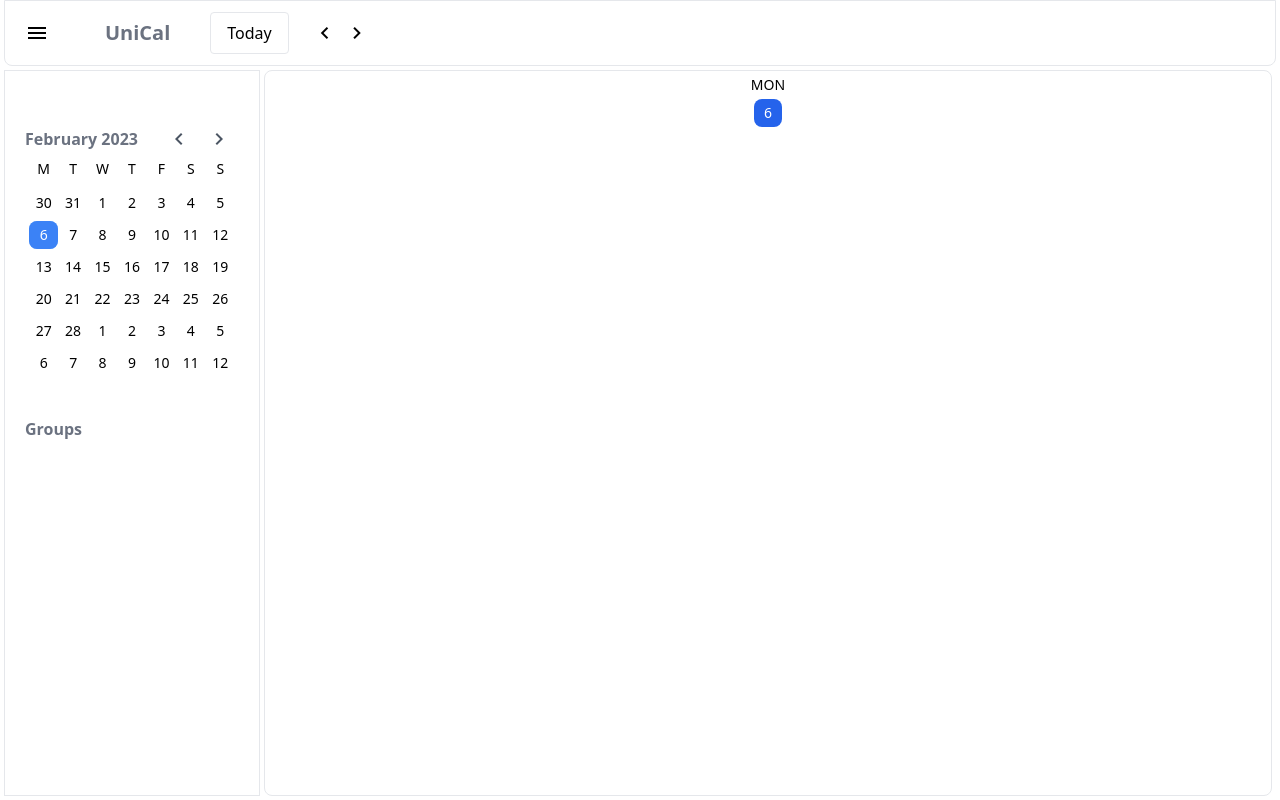
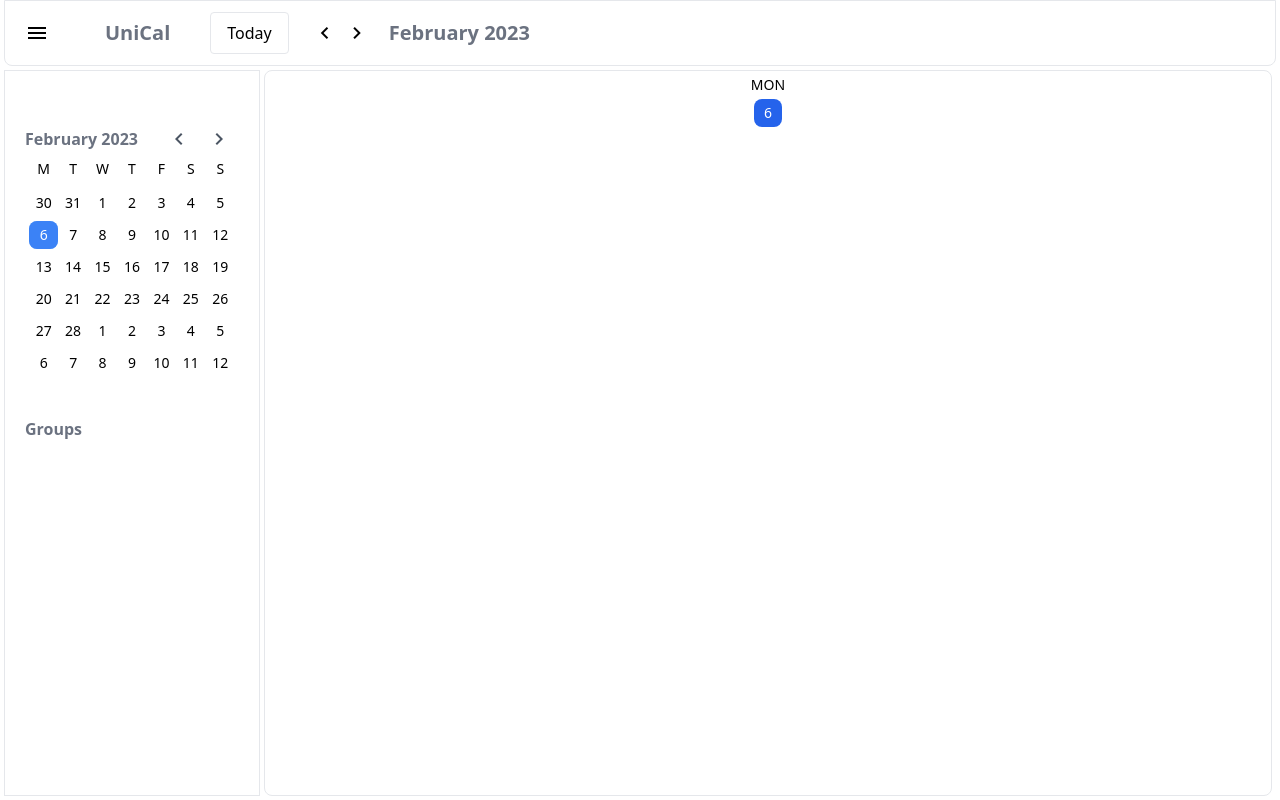
Before and after one commit to TrixOMG/UniCal-Frontend, a React (Create React App) app: page / in a window 1280 px wide. Built offline with nearby package versions, Linux system fonts and the light colour scheme.

Commit message:
navbar month and year view

```diff
--- a/src/components/Navbar.jsx
+++ b/src/components/Navbar.jsx
@@ -83,6 +83,32 @@
 		}
 	}
 
+	function renderMonthAndYear() {
+		const monthOfTheFirstDay = selectedDaysArray[0].month();
+		const yearOfTheFirstDay = selectedDaysArray[0].year();
+		if (
+			selectedDaysArray[selectedDaysArray.length - 1].month() === monthOfTheFirstDay &&
+			selectedDaysArray[selectedDaysArray.length - 1].year() === yearOfTheFirstDay
+		) {
+			return selectedDaysArray[0].format("MMMM YYYY");
+		} else if (
+			selectedDaysArray[selectedDaysArray.length - 1].month() !== monthOfTheFirstDay &&
+			selectedDaysArray[selectedDaysArray.length - 1].year() === yearOfTheFirstDay
+		) {
+			return (
+				selectedDaysArray[0].format("MMM") +
+				" - " +
+				selectedDaysArray[selectedDaysArray.length - 1].format("MMM YYYY")
+			);
+		} else {
+			return (
+				selectedDaysArray[0].format("MMM YYYY") +
+				" - " +
+				selectedDaysArray[selectedDaysArray.length - 1].format("MMM YYYY")
+			);
+		}
+	}
+
 	return (
 		<header className='px-4 py-2 flex items-center align-middle border rounded-lg rounded-t-none mx-1'>
 			<div
@@ -116,6 +142,7 @@
 			</button>
 			<h2 className=' ml-4 text-xl text-gray-500 font-bold'>
 				{/* TODO: переделать под отображение нескольких месяцев в зависимости от выбранных дней */}
+				{renderMonthAndYear()}
 				{/* {dayjs(new Date(dayjs().year(), monthIndex)).format("MMMM YYYY")} */}
 			</h2>
 		</header>
```
